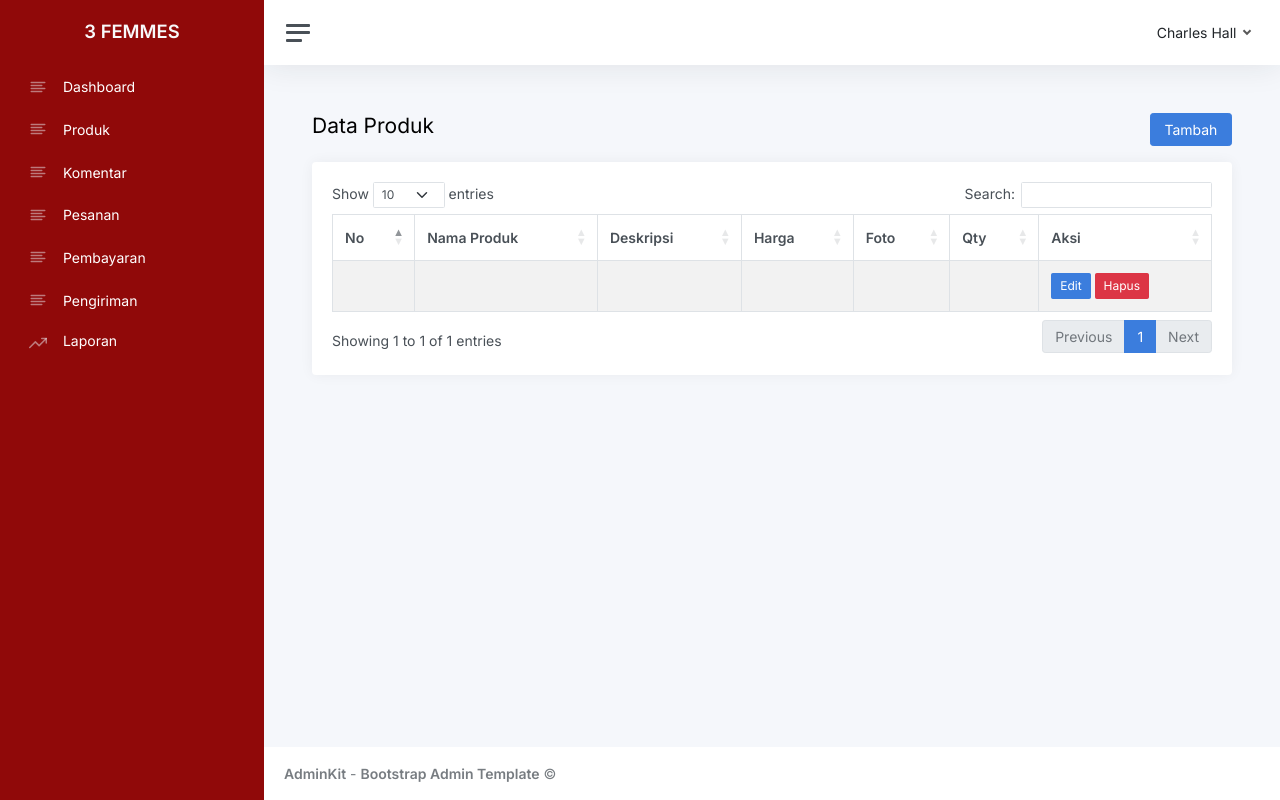
After one commit to Rendhi-ricr/3femes, a CodeIgniter 4 app: template app/Views/back/produk/index.php in a window 1280 px wide. The commit adds this page. Run offline with PHP 8.4 and a stand-in for CodeIgniter, Linux system fonts and the light colour scheme; the template is opened without the code that fills it, so the values that code supplies are empty; some libraries are stand-ins or nearby versions.

Commit message:
tampilan admin

```diff
--- /dev/null
+++ b/app/Views/back/produk/index.php
@@ -0,0 +1,59 @@
+<?= $this->extend('layouts/back/base') ?>
+<?= $this->section('title') ?>Data Produk<?= $this->endSection() ?>
+<?= $this->section('content') ?>
+<div class="container-fluid p-0">
+
+    <div class="mb-3">
+        <div class="row">
+            <div class="col-md-6">
+                <h1 class="h3 d-inline align-middle">Data Produk</h1>
+            </div>
+            <div class="col-md-6">
+                <div class="text-end">
+                    <a href="" class="btn btn-primary"><i class="ti ti-plus ti-sm"></i> Tambah</a>
+                </div>
+            </div>
+        </div>
+    </div>
+
+    <div class="row">
+        <div class="col-12">
+
+            <div class="card">
+                <div class="card-body">
+                    <div class="table-responsive">
+                        <table id="example" class="table table-striped table-bordered" style="width:100%">
+                            <thead>
+                                <tr>
+                                    <th>No</th>
+                                    <th>Nama Produk</th>
+                                    <th>Deskripsi</th>
+                                    <th>Harga</th>
+                                    <th>Foto</th>
+                                    <th>Qty</th>
+                                    <th>Aksi</th>
+                                </tr>
+                            </thead>
+                            <tbody>
+                                <tr>
+                                    <td></td>
+                                    <td></td>
+                                    <td></td>
+                                    <td></td>
+                                    <td></td>
+                                    <td></td>
+                                    <td>
+                                        <button class="btn btn-primary btn-sm">Edit</button>
+                                        <button class="btn btn-danger btn-sm">Hapus</button>
+                                    </td>
+                                </tr>
+                            </tbody>
+                        </table>
+                    </div>
+                </div>
+            </div>
+            <!-- Modal -->
+        </div>
+    </div>
+</div>
+<?= $this->endSection() ?>
--- a/app/Views/layouts/back/base.php
+++ b/app/Views/layouts/back/base.php
@@ -17,6 +17,8 @@
     <link href="<?= base_url() ?>assets/css/light.css" rel="stylesheet">
     <link href="https://fonts.googleapis.com/css2?family=Inter:wght@300;400;600&display=swap" rel="stylesheet">
     <script src="https://cdn.jsdelivr.net/npm/chart.js"></script>
+    <!-- DataTable CSS -->
+    <link href="https://cdn.datatables.net/1.13.5/css/dataTables.bootstrap5.min.css" rel="stylesheet">
 </head>
 
 <body>
@@ -36,6 +38,15 @@
 
     <script src="<?= base_url() ?>assets/js/app.js"></script>
     <script src="https://code.jquery.com/jquery-3.6.0.min.js"></script>
+    <!-- DataTable JS -->
+    <script src="https://cdn.datatables.net/1.13.5/js/jquery.dataTables.min.js"></script>
+    <script src="https://cdn.datatables.net/1.13.5/js/dataTables.bootstrap5.min.js"></script>
+
+    <script>
+        $(document).ready(function() {
+            $('#example').DataTable();
+        });
+    </script>
 </body>
 
 </html>
--- a/app/Views/layouts/back/sidebar.php
+++ b/app/Views/layouts/back/sidebar.php
@@ -11,12 +11,12 @@
                 </a>
             </li>
             <li class="sidebar-item">
-                <a class="sidebar-link" href="<?= base_url('admin') ?>">
+                <a class="sidebar-link" href="<?= base_url('admin/produk') ?>">
                     <i class="align-middle" data-feather="align-left"></i> <span class="align-middle">Produk</span>
                 </a>
             </li>
             <li class="sidebar-item">
-                <a class="sidebar-link" href="<?= base_url('admin') ?>">
+                <a class="sidebar-link" href="<?= base_url('admin/komentar') ?>">
                     <i class="align-middle" data-feather="align-left"></i> <span class="align-middle">Komentar</span>
                 </a>
             </li>
```
Also changed, not shown: app/Controllers/admin/Komentar.php (added, +13 -0 lines), app/Controllers/admin/Produk.php (added, +13 -0 lines), app/Views/back/komentar/index.php (added, +55 -0 lines), app/Views/back/pesanan/pesanan.php (added, +57 -0 lines).
